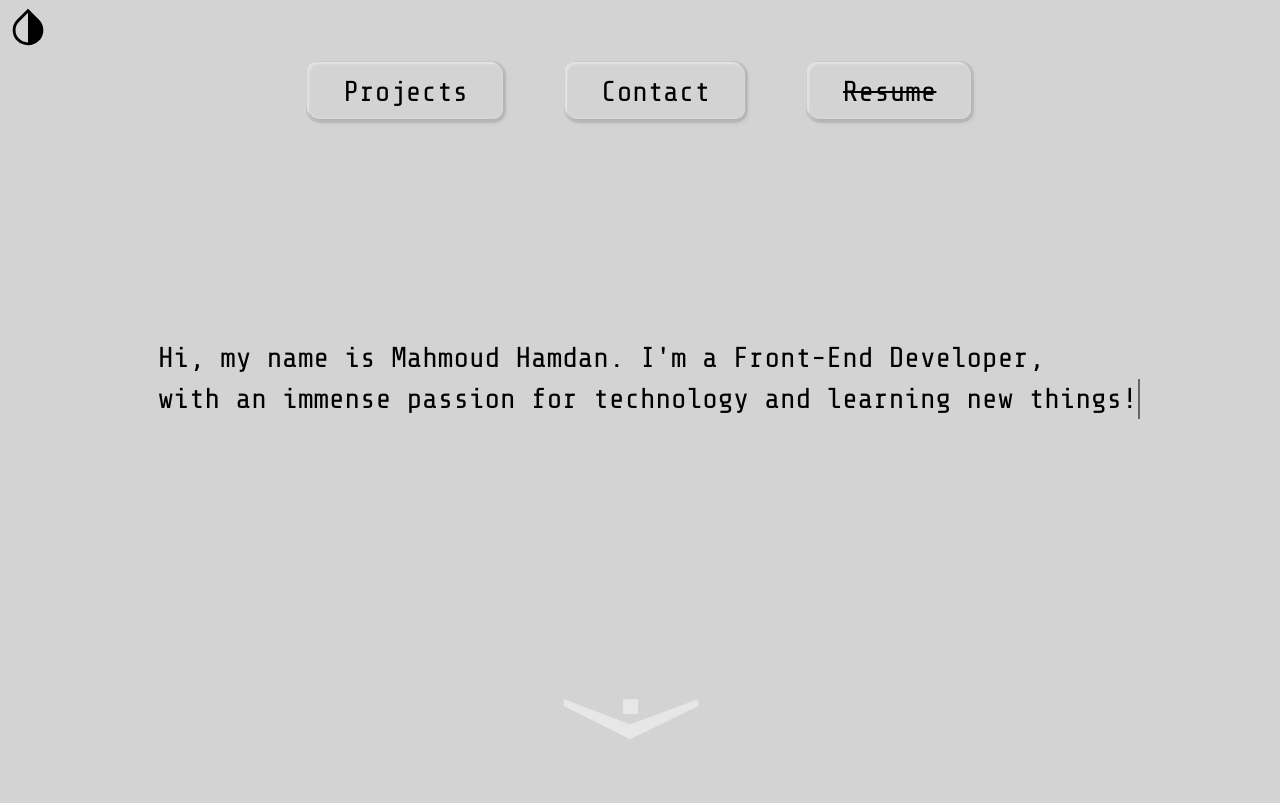
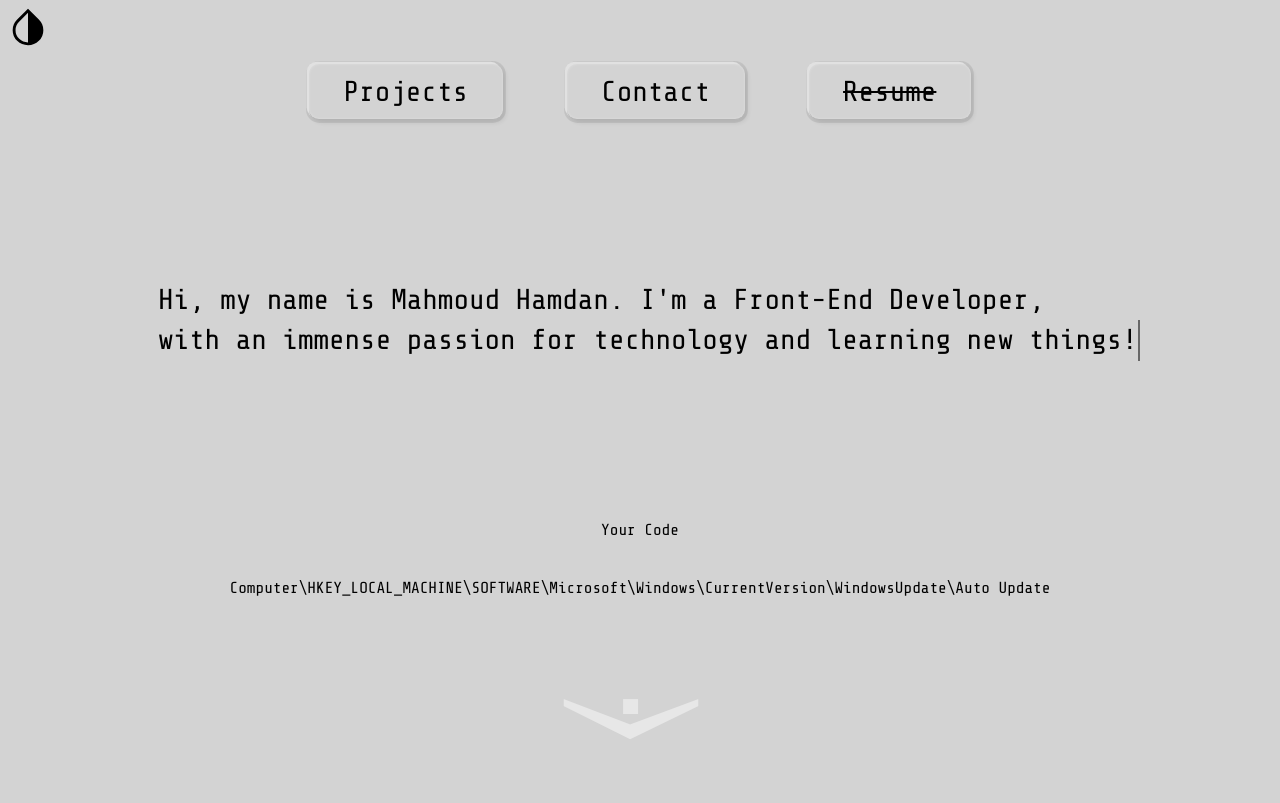
Before and after one commit to PiLin3/pilin3.github.io, a plain HTML site: page index.html in a window 1280 px wide. Shown: the top 803 px of the page. Drawn offline with nearby package versions, Linux system fonts and the light colour scheme.

Commit message:
minor fixes

```diff
--- a/index.html
+++ b/index.html
@@ -38,6 +38,11 @@
           with an immense passion for technology and learning new things!
         </p>
       </div>
+      <p>Your Code</p>
+      <p>
+        Computer\HKEY_LOCAL_MACHINE\SOFTWARE\Microsoft\Windows\CurrentVersion\WindowsUpdate\Auto
+        Update
+      </p>
       <div class="scroll-down"><span>&rangd;</span></div>
     </section>
     <section id="projects-section">
```
